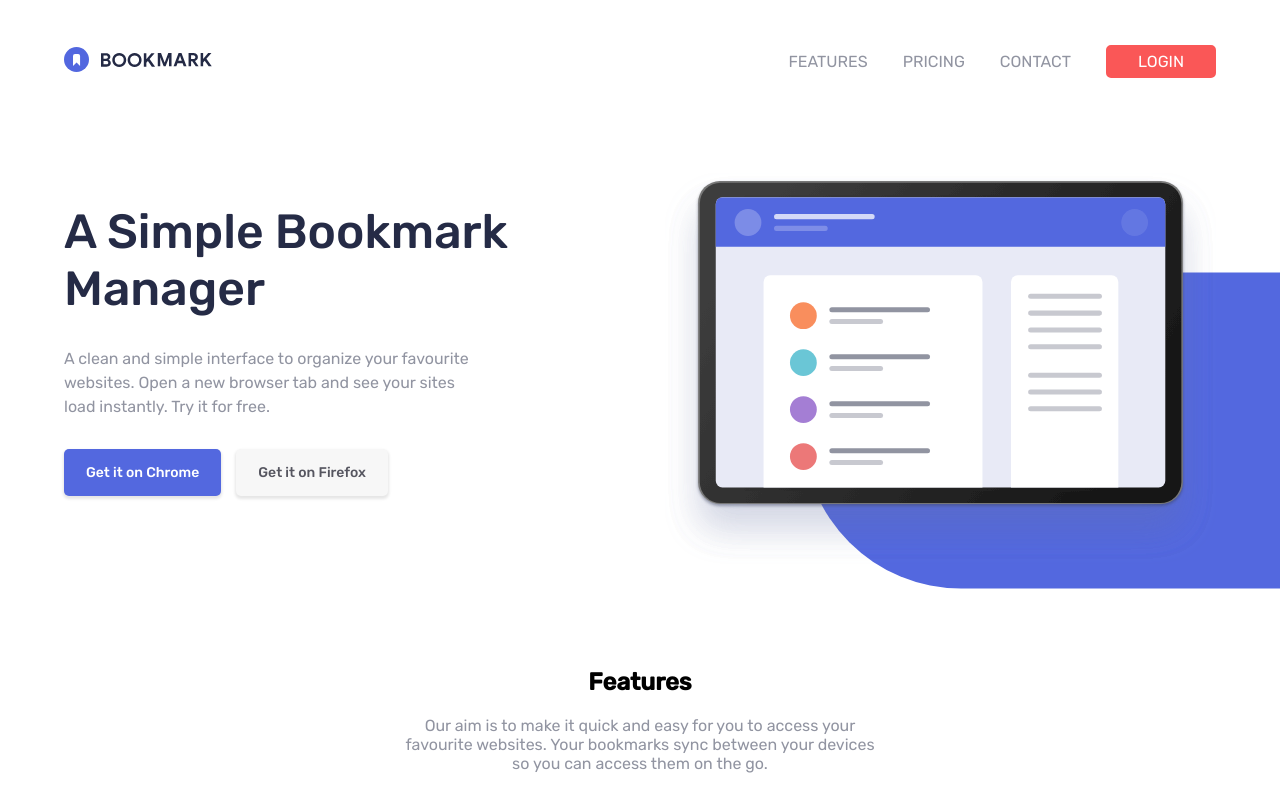
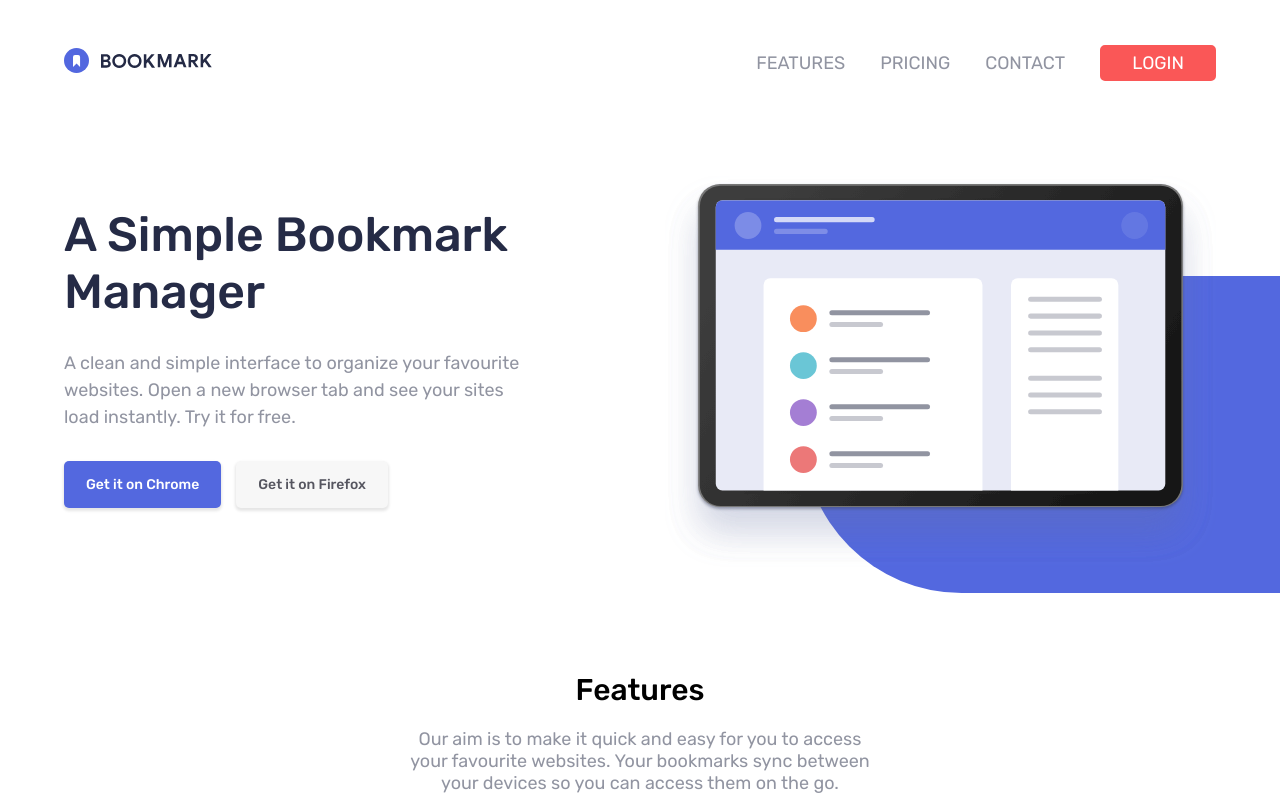
Before and after one commit to Safi100/react-bookmark-landing-page, a React (Create React App) app: page / in a window 1280 px wide. Shown: the top 800 px of the page. Built offline with nearby package versions, Linux system fonts and the light colour scheme.

Commit message:
add heading style

```diff
--- a/src/app.css
+++ b/src/app.css
@@ -3,6 +3,7 @@
     margin: 0;
     box-sizing: border-box;
     font-family: var(--font);
+    font-size: var(--font-size);
 }
 .wrapper{
     width: 90%;
@@ -15,6 +16,8 @@ li{
 .heading{
     text-align: center;
     margin-bottom: 20px;
+    font-weight: 500;
+    font-size: 30px;
 }
 .paragraph{
     text-align: center;
```
